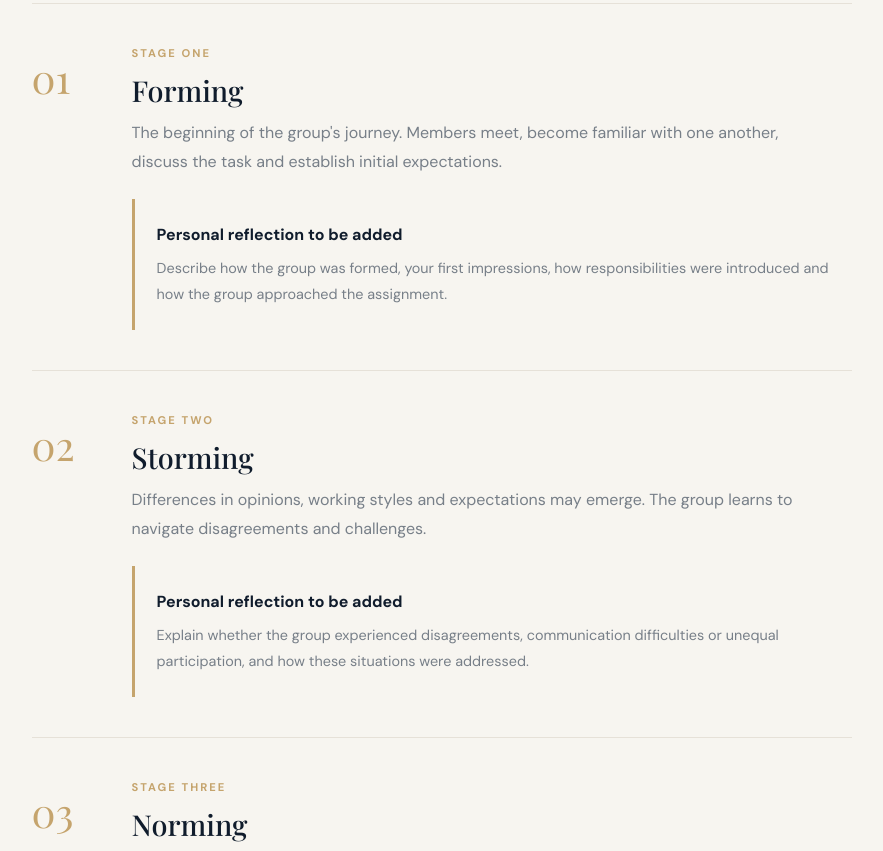
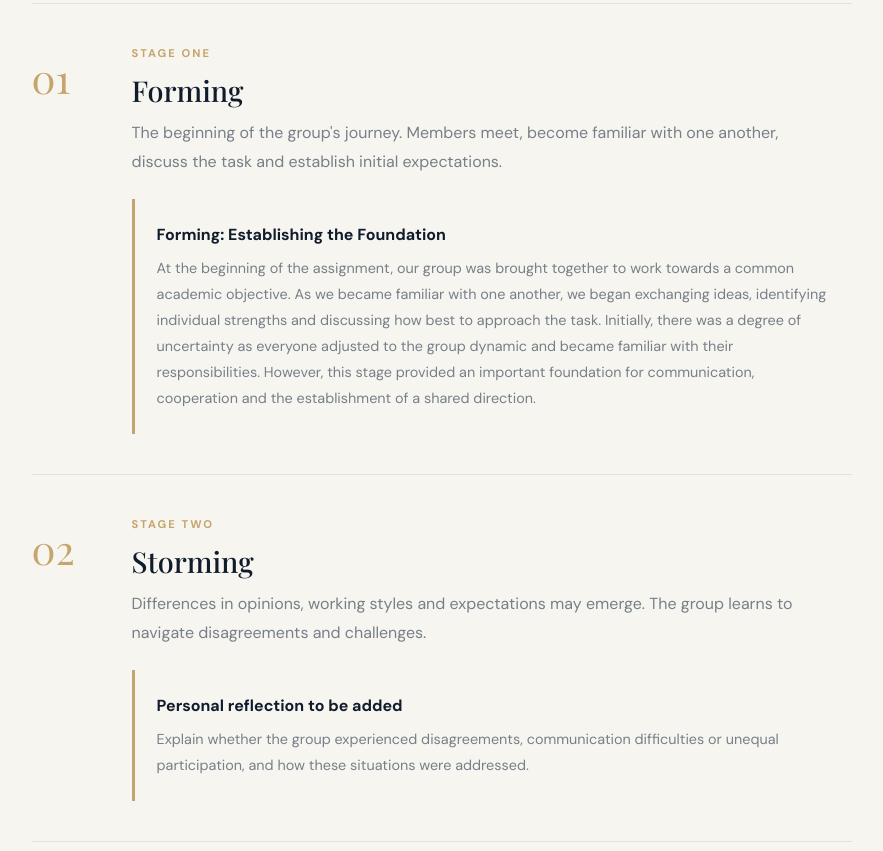
Before and after one commit to amantlerahab/amantle-digital.portfolio, a plain HTML site: page group-work.html in a window 1280 px wide. Shown: the part 1014-1865 px from the top of the page, without its empty margins (198-1081 px from the left). Drawn offline with nearby package versions, Linux system fonts and the light colour scheme.

Commit message:
Update group-work.html

```diff
--- a/group-work.html
+++ b/group-work.html
@@ -67,14 +67,21 @@
                             meet, become familiar with one another, discuss
                             the task and establish initial expectations.
                         </p>
-                        <div class="reflection-placeholder">
-                            <strong>Personal reflection to be added</strong>
-                            <p>
-                                Describe how the group was formed, your first
-                                impressions, how responsibilities were
-                                introduced and how the group approached
-                                the assignment.
-                            </p>
+
+<div class="reflection-placeholder">
+    <strong>Forming: Establishing the Foundation</strong>
+    <p>
+        At the beginning of the assignment, our group was brought together
+        to work towards a common academic objective. As we became familiar
+        with one another, we began exchanging ideas, identifying individual
+        strengths and discussing how best to approach the task. Initially,
+        there was a degree of uncertainty as everyone adjusted to the group
+        dynamic and became familiar with their responsibilities. However,
+        this stage provided an important foundation for communication,
+        cooperation and the establishment of a shared direction.
+    </p>
+</div>
+
                         </div>
                     </div>
                 </article>
```
